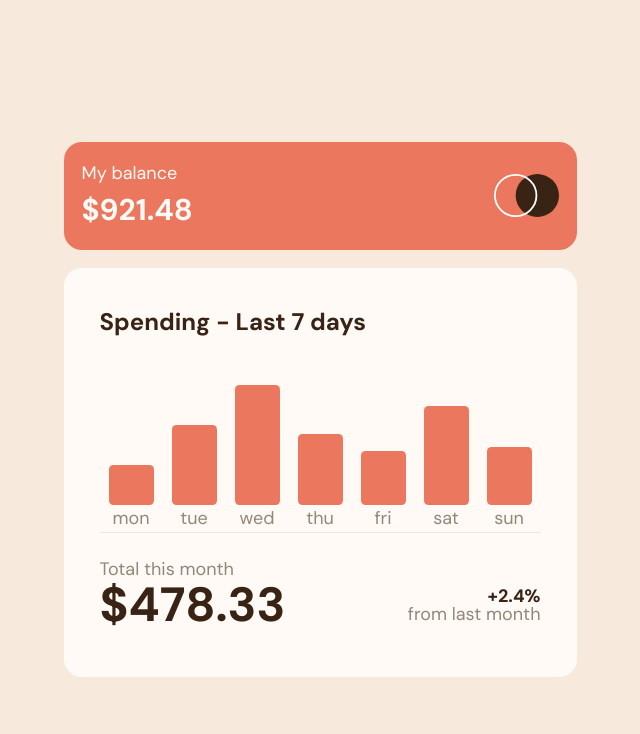
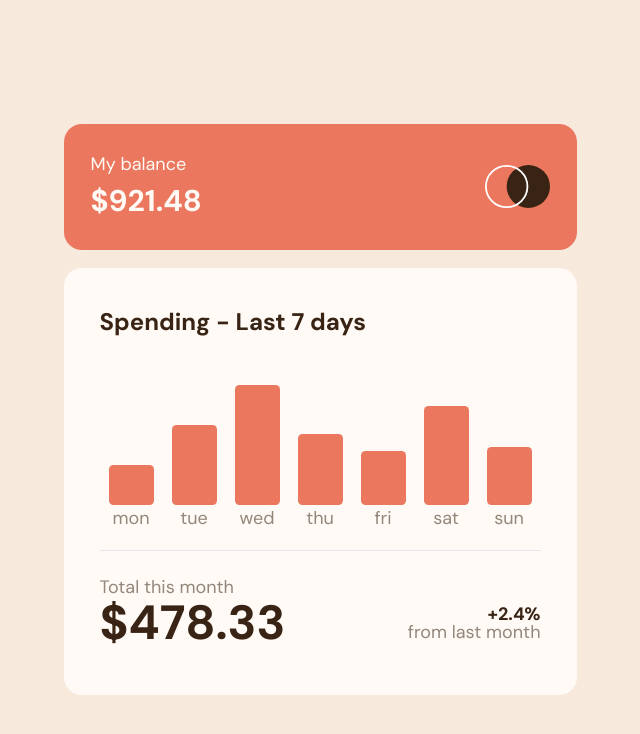
Before and after one commit to tulza/expenses-chart-component-main, a React (Vite) app: page / in a window 1280 px wide. Shown: the top 734 px of the page, without its empty margins (320-960 px from the left). Built offline with nearby package versions, Linux system fonts and the light colour scheme.

Commit message:
minor ui changes

```diff
--- a/src/Components/Balance.jsx
+++ b/src/Components/Balance.jsx
@@ -3,7 +3,7 @@ import Logo from "/src/logo.svg";
 
 const Balance = () => {
   return (
-    <div className="bg-softRed my-4 p-4 grid grid-cols-2 items-center rounded-[1rem] text-veryPaleOrange">
+    <div className="bg-softRed my-4 p-6 grid grid-cols-2 items-center rounded-[1rem] text-veryPaleOrange">
       <span>
         My balance <p className="font-bold text-[30px]">$921.48</p>
       </span>
--- a/src/Components/Chart.jsx
+++ b/src/Components/Chart.jsx
@@ -10,7 +10,7 @@ const Chart = () => {
         <Balance />
         <div className="bg-veryPaleOrange text-darkBrown p-8 rounded-[1rem]">
           <ExpensesChart />
-          <hr></hr>
+          <hr className="mt-4"></hr>
           <MonthSummary />
         </div>
       </div>
```
